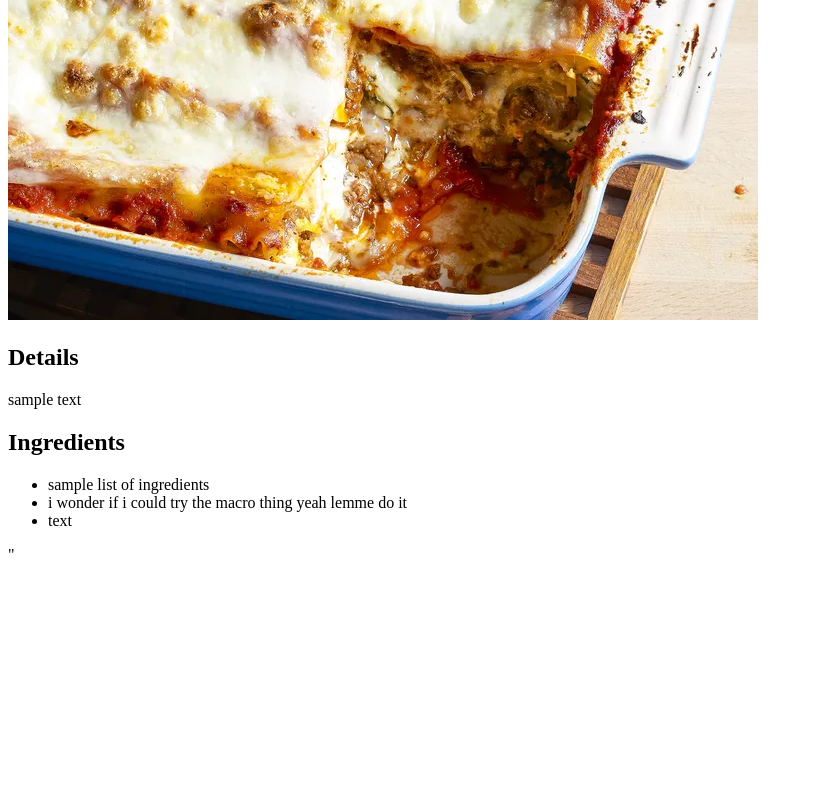
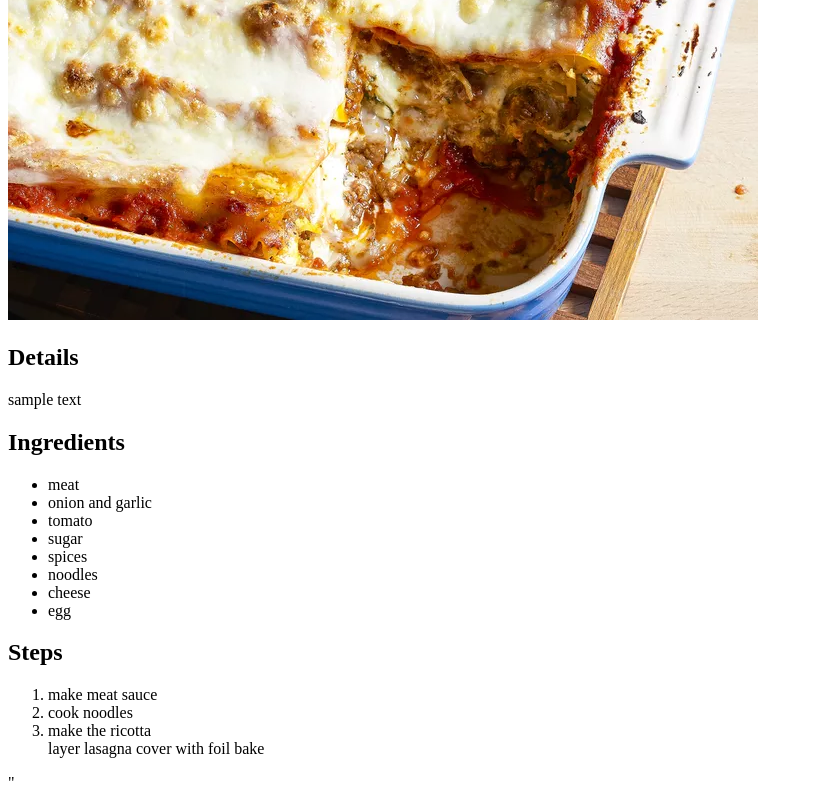
Before and after one commit to subhanepix/odin-recipes, a plain HTML site: page recipes/lasagna.html in a window 1280 px wide. Shown: the part 323-1123 px from the top of the page, without its empty margins (0-813 px from the left). Before the commit the page ends 895 px from the top, so only its background shows below. Drawn offline with Linux system fonts and the light colour scheme.

Commit message:
catching up

```diff
--- a/recipes/lasagna.html
+++ b/recipes/lasagna.html
@@ -1,20 +1,39 @@
 <!DOCTYPE html>
 <html lang="en">
+
 <head>
   <meta charset="utf-8">
   <title>lasagna</title>
 </head>
+
 <body>
   <h1>Lasagna</h1>
-    <img src="../images/Screenshot 2024-07-06 at 17-22-11 23600-worlds-best-lasagna-armag-4x3-1-b24f9ad518d74090bf197828492c64a6.jpg (WEBP Image 750 × 563 pixels).png" alt="lasagna.png">
+  <img
+    src="../images/Screenshot 2024-07-06 at 17-22-11 23600-worlds-best-lasagna-armag-4x3-1-b24f9ad518d74090bf197828492c64a6.jpg (WEBP Image 750 × 563 pixels).png"
+    alt="lasagna.png">
   <h2>Details</h2>
   <p>sample text</p>
   <h2>Ingredients</h2>
   <ul>
-      <li>sample list of ingredients</li>
-      <li>i wonder if i could try the macro thing yeah lemme do it</li>
-      <li>text</li>
+    <li>meat</li>
+    <li>onion and garlic</li>
+    <li>tomato</li>
+    <li>sugar</li>
+    <li>spices</li>
+    <li>noodles</li>
+    <li>cheese</li>
+    <li>egg</li>
   </ul>
+  <h2>Steps</h2>
+  <ol>
+    <li>make meat sauce</li>
+    <li>cook noodles</li>
+    <li>make the ricotta</li>
+    layer lasagna
+    cover with foil
+    bake
+  </ol>
 
 </body>
+
 </html>"
```
Lines whose indentation alone changed are shown as unchanged.
